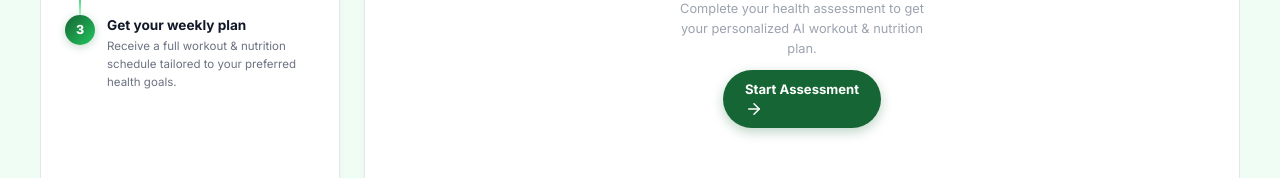
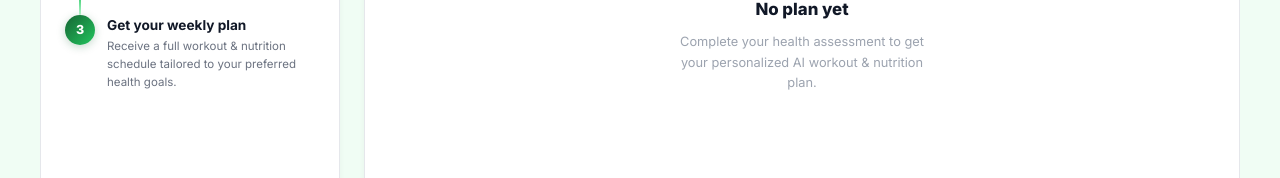
Before and after one commit to shahrozebaig/ArogyaMitra, a React (Create React App) app in the folder frontend/: page /dashboard in a window 1280 px wide. Shown: the part 496-674 px from the top of the page. Built offline with nearby package versions, Linux system fonts and the light colour scheme; no server answers.

Commit message:
Changed UIUX

```diff
--- a/frontend/src/pages/Dashboard.js
+++ b/frontend/src/pages/Dashboard.js
@@ -123,7 +123,7 @@ function Dashboard() {
                 <p className="db-empty-desc">
                   Complete your health assessment to get your personalized AI workout & nutrition plan.
                 </p>
-                <Link to="/health" className="db-empty-btn">Start Assessment <ArrowRight size={18} /></Link>
+
               </div>
             )}
           </div>
```
